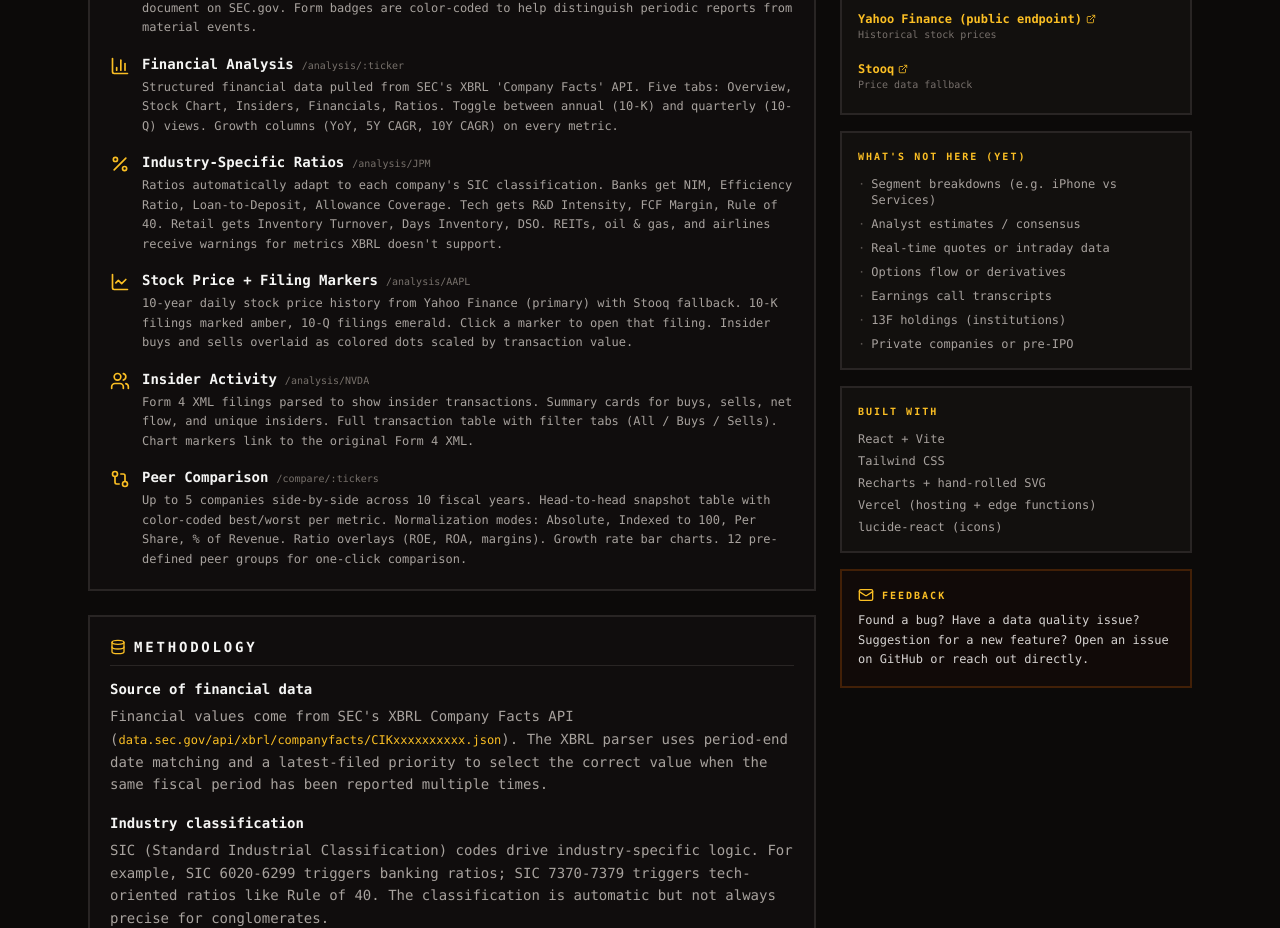
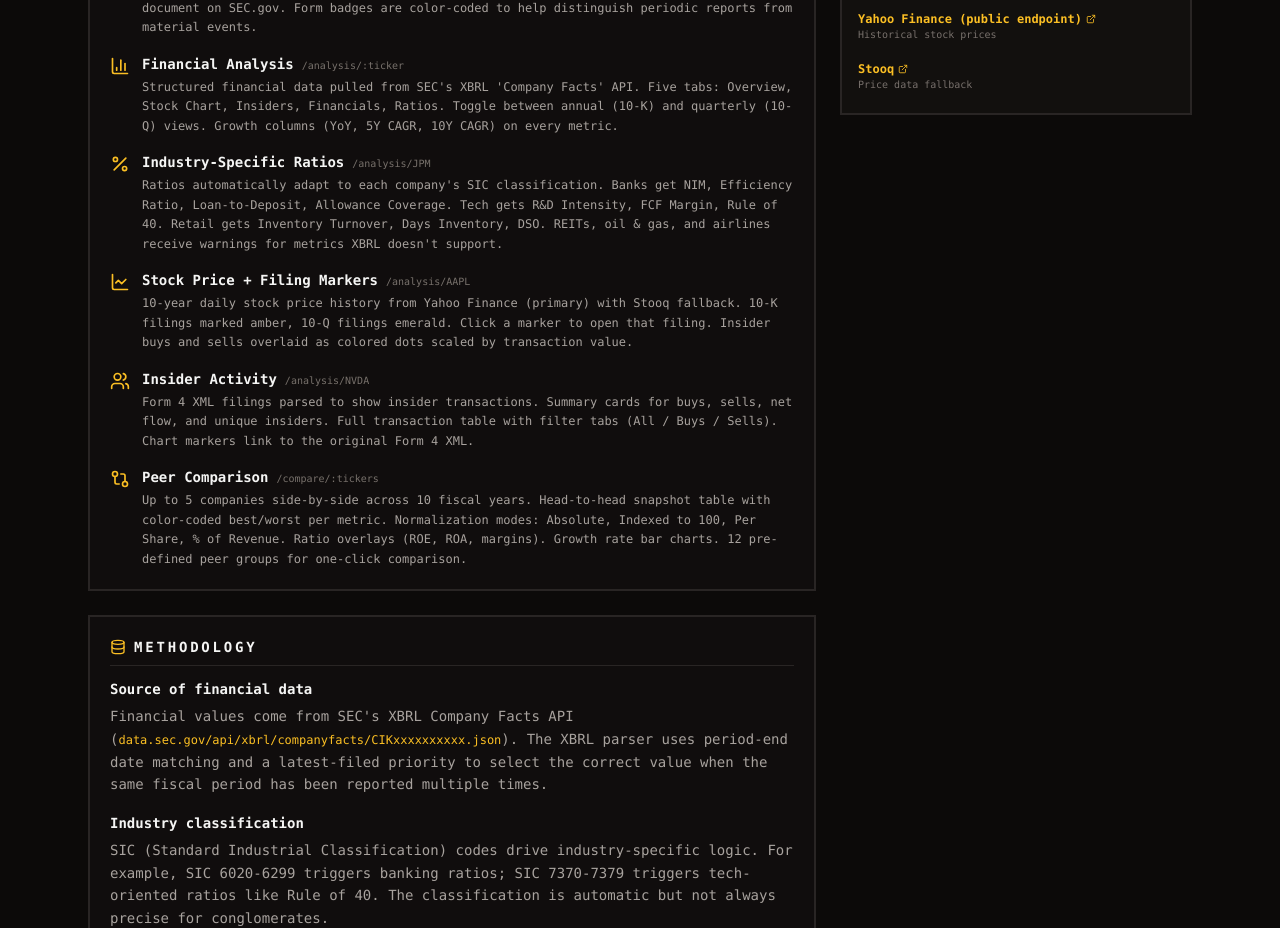
Before and after one commit to EconometricsEdward/sec-edgar-terminal, a React (Vite) app: page /#/about in a window 1280 px wide. Shown: the part 809-1737 px from the top of the page. Built offline with nearby package versions, Linux system fonts and the light colour scheme.

Commit message:
About: remove Built With / Feedback / What's Not Here sidebars for now

```diff
--- a/src/pages/AboutPage.jsx
+++ b/src/pages/AboutPage.jsx
@@ -2,7 +2,7 @@ import React from 'react';
 import { Link } from 'react-router-dom';
 import {
   Info, FileText, BarChart3, GitCompare, Users, Percent, LineChart,
-  AlertTriangle, ExternalLink, Code, Database, Mail,
+  AlertTriangle, ExternalLink, Code, Database,
 } from 'lucide-react';
 
 export default function AboutPage() {
@@ -105,10 +105,10 @@ export default function AboutPage() {
               <div>
                 <h4 className="text-stone-100 font-bold mb-1">Industry classification</h4>
                 <p className="text-stone-400">
-                  SIC (Standard Industrial Classification) codes drive industry-specific logic.
-                  For example, SIC 6020-6299 triggers banking ratios; SIC 7370-7379 triggers
-                  tech-oriented ratios like Rule of 40. The classification is automatic but not
-                  always precise for conglomerates.
+                  SIC (Standard Industrial Classification) codes drive industry-specific logic. For
+                  example, SIC 6020-6299 triggers banking ratios; SIC 7370-7379 triggers tech-oriented
+                  ratios like Rule of 40. The classification is automatic but not always precise for
+                  conglomerates.
                 </p>
               </div>
 
@@ -222,50 +222,6 @@ export default function AboutPage() {
               />
             </ul>
           </div>
-
-          {/* What's not here */}
-          <div className="border-2 border-stone-800 bg-stone-900/40 p-4">
-            <div className="text-[10px] uppercase tracking-[0.2em] text-amber-400 font-bold mb-3">
-              What's Not Here (Yet)
-            </div>
-            <ul className="space-y-2 text-xs text-stone-400">
-              <NotHereItem>Segment breakdowns (e.g. iPhone vs Services)</NotHereItem>
-              <NotHereItem>Analyst estimates / consensus</NotHereItem>
-              <NotHereItem>Real-time quotes or intraday data</NotHereItem>
-              <NotHereItem>Options flow or derivatives</NotHereItem>
-              <NotHereItem>Earnings call transcripts</NotHereItem>
-              <NotHereItem>13F holdings (institutions)</NotHereItem>
-              <NotHereItem>Private companies or pre-IPO</NotHereItem>
-            </ul>
-          </div>
-
-          {/* Credits */}
-          <div className="border-2 border-stone-800 bg-stone-900/40 p-4">
-            <div className="text-[10px] uppercase tracking-[0.2em] text-amber-400 font-bold mb-3">
-              Built With
-            </div>
-            <ul className="space-y-1.5 text-xs text-stone-400">
-              <li>React + Vite</li>
-              <li>Tailwind CSS</li>
-              <li>Recharts + hand-rolled SVG</li>
-              <li>Vercel (hosting + edge functions)</li>
-              <li>lucide-react (icons)</li>
-            </ul>
-          </div>
-
-          {/* Feedback */}
-          <div className="border-2 border-amber-700/30 bg-amber-950/10 p-4">
-            <div className="flex items-center gap-2 mb-2">
-              <Mail className="w-4 h-4 text-amber-400" />
-              <span className="text-[10px] uppercase tracking-[0.2em] text-amber-400 font-bold">
-                Feedback
-              </span>
-            </div>
-            <p className="text-xs text-stone-300 leading-relaxed">
-              Found a bug? Have a data quality issue? Suggestion for a new feature?
-              Open an issue on GitHub or reach out directly.
-            </p>
-          </div>
         </aside>
       </div>
     </>
@@ -327,12 +283,3 @@ function SourceLink({ href, title, desc }) {
     </li>
   );
 }
-
-function NotHereItem({ children }) {
-  return (
-    <li className="flex items-start gap-1.5">
-      <span className="text-stone-600 shrink-0">·</span>
-      <span>{children}</span>
-    </li>
-  );
-}
```
